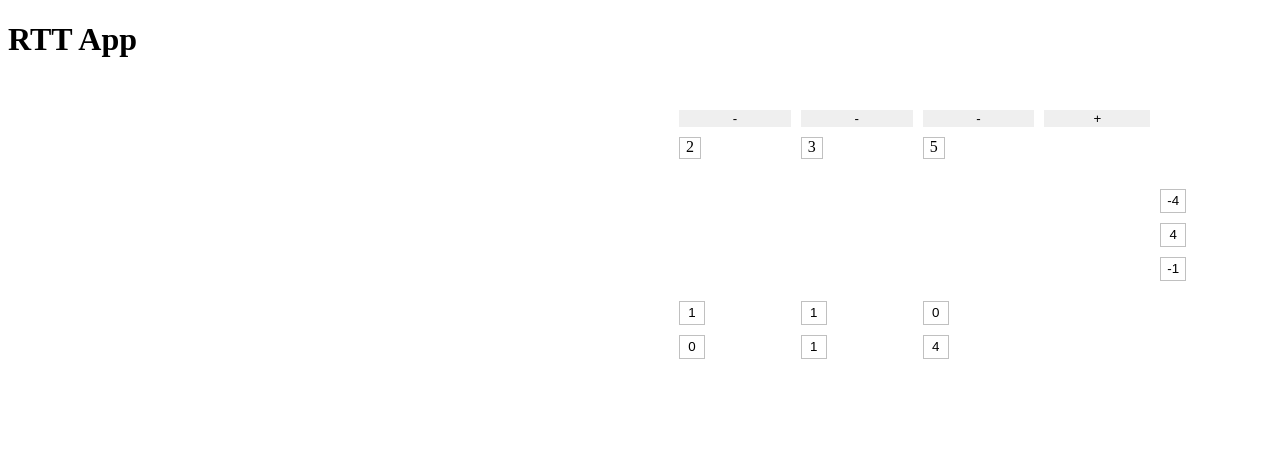
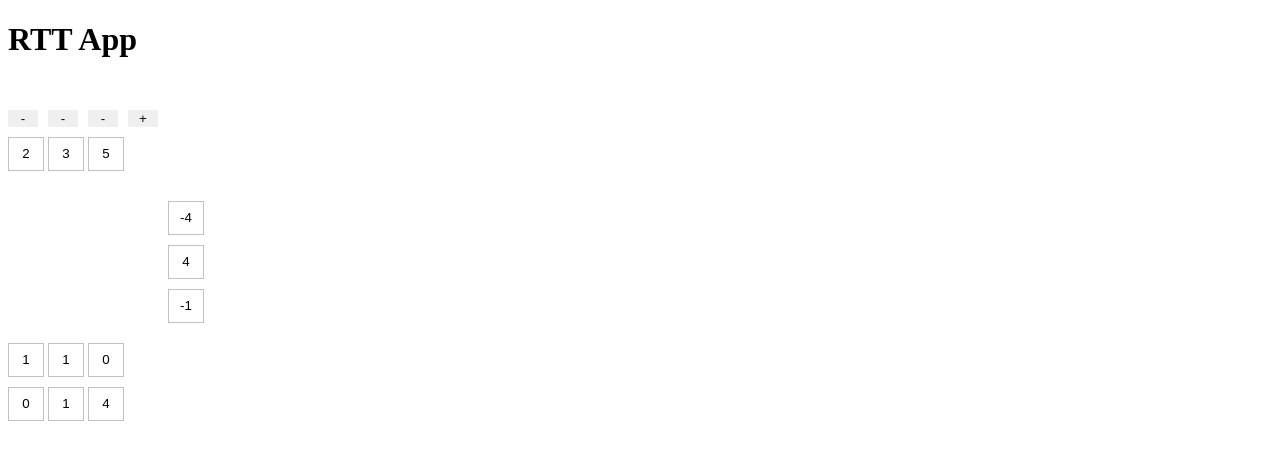
Before and after one commit to DandDsRTT/rtt-app, a React app: page / in a window 1280 px wide. Shown: the top 460 px of the page. Built offline with nearby package versions, Linux system fonts and the light colour scheme; the HTML template or start-up script is replaced by a standard one.

Commit message:
fit better

```diff
--- a/src/components/App.tsx
+++ b/src/components/App.tsx
@@ -19,18 +19,17 @@ const App = () => {
         let gridRow = view.rows[ROWS.HEADER].subrows[0].gridRow;
         let gridCo = view.cols[COLS.DOMAIN_PRIMES].subcols[key].gridCol;
         return (
-            <div
+            <input
                 className="square-input"
                 key={key}
                 style={{
                     gridRow: gridRow,
                     gridColumn: gridCo
-                }}>
-                {domainElement}
-            </div>
+                }}
+                value={domainElement}
+            />
         )
     })
-
 
     const domainShrinkAndExpandsElements = [];
     for (let i = 0; i < dimensionality; i++) {
--- a/src/styles.scss
+++ b/src/styles.scss
@@ -5,8 +5,8 @@ button {
 }
 
 .square-input {
-  width: 20px;
-  height: 20px;
+  width: 30px;
+  height: 30px;
   text-align: center;
   vertical-align: center;
   border: 1px solid #C0C0C0;
@@ -14,19 +14,7 @@ button {
 
 .container {
   display: grid;
-  grid-template-columns: repeat(max-content);
+  grid-template-columns: repeat(auto-fit, 30px);
   gap: 10px;
   grid-auto-rows: auto;
 }
-
-.item-a {
-  grid-column-start: 2;
-  grid-column-end: 5;
-  grid-row-start: 2;
-  grid-row-end: 3;
-  grid-area: itema;
-}
-
-.itema {
-  background-color: red;
-}
```
